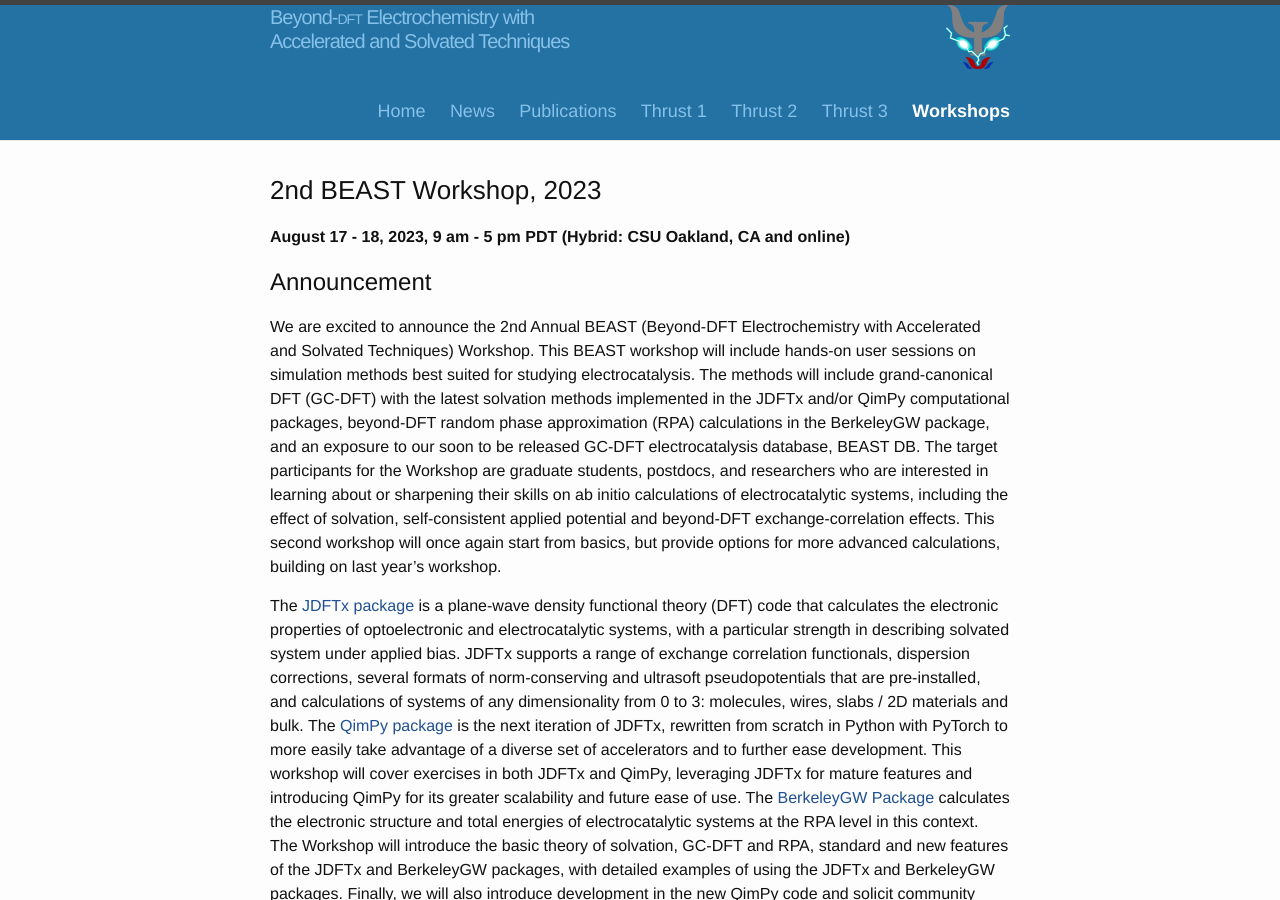
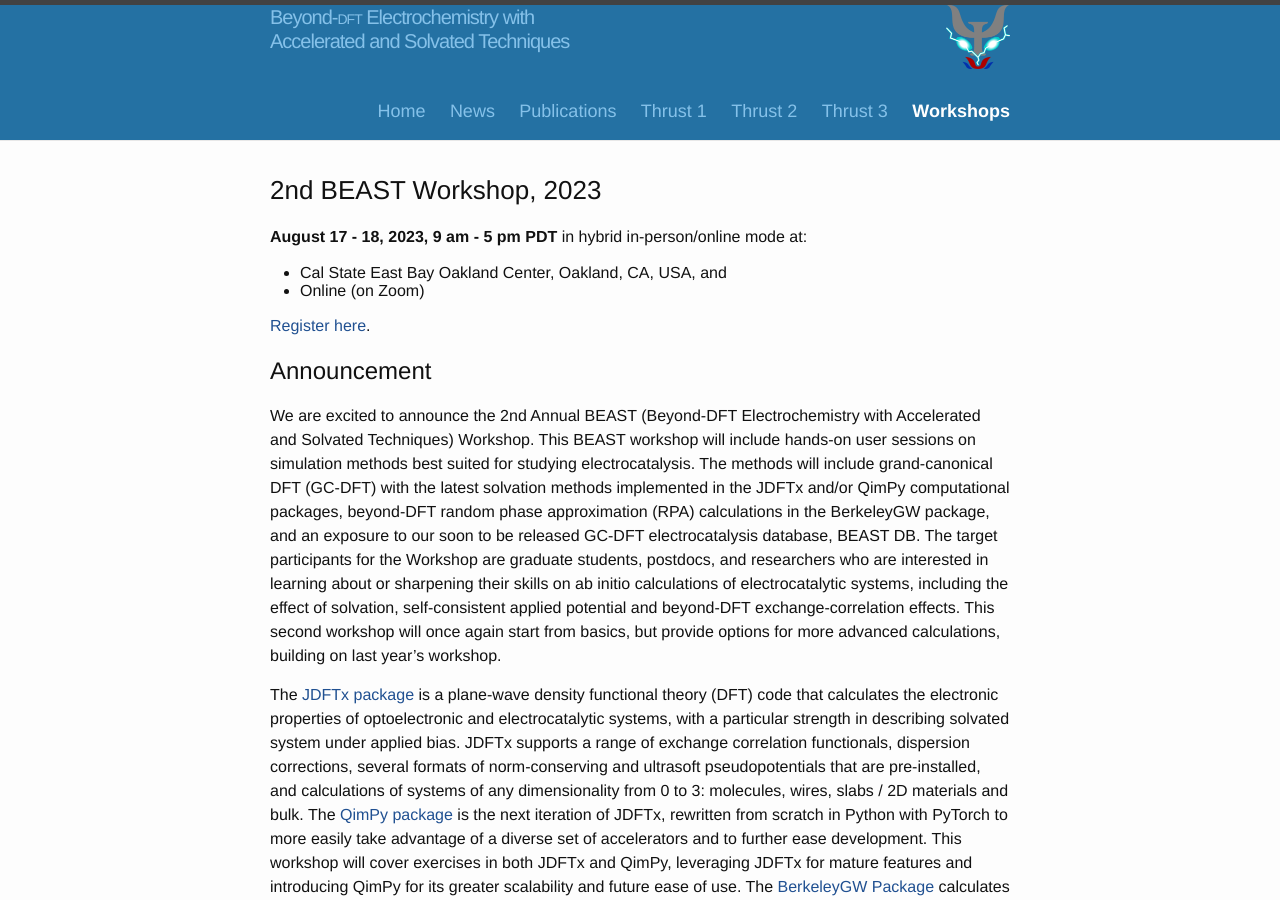
Before and after one commit to shankar1729/beast-echem, a Jekyll site: the page built from workshops/2023/workshop.md, in a window 1280 px wide and 900 px high. Built offline with Jekyll 4.4.1, drawn with Linux system fonts in a browser that asks for light colours.

Commit message:
Added registration form

```diff
--- a/workshops/2023/workshop.md
+++ b/workshops/2023/workshop.md
@@ -8,7 +8,12 @@ permalink: /workshops/2023/
 
 # 2nd BEAST Workshop, 2023
 
-<b>August 17 - 18, 2023, 9 am - 5 pm PDT (Hybrid: CSU Oakland, CA and online)</b>
+<b>August 17 - 18, 2023, 9 am - 5 pm PDT</b> in hybrid in-person/online mode at:
+
++ Cal State East Bay Oakland Center, Oakland, CA, USA, and
++ Online (on Zoom)
+
+[Register here](https://forms.gle/RjRBjWBvpH18BB977).
 
 ## Announcement
 
```
